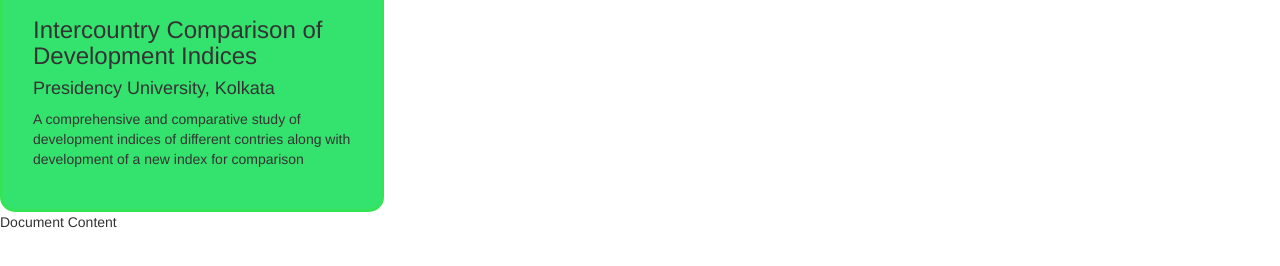
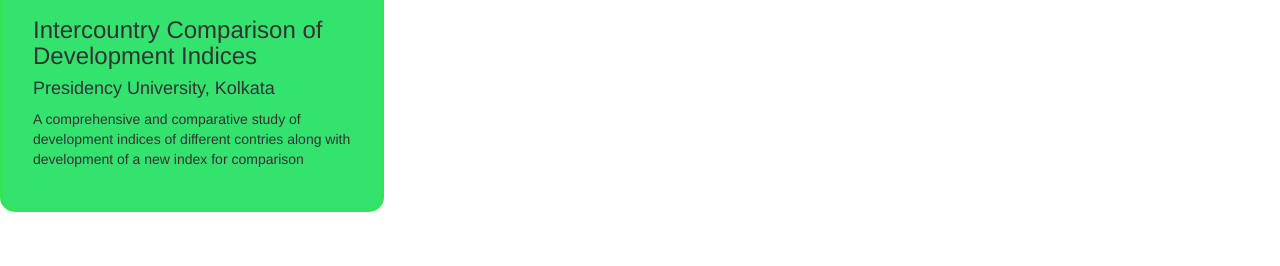
Before and after one commit to upali15/upali15.github.io, a website with bundled scripts: page about.html in a window 1280 px wide. Shown: the part 506-772 px from the top of the page. Built offline with nearby package versions, Linux system fonts and the light colour scheme.

Commit message:
About myself page

```diff
--- a/about.html
+++ b/about.html
@@ -23,9 +23,6 @@
         </nav>
     </header>
     <div id="topabout">Topabout should be here</div>
-    <div>
-        Document Content
-    </div>
     <script src="https://ajax.googleapis.com/ajax/libs/jquery/3.5.1/jquery.min.js"></script>
     <script src="https://cdnjs.cloudflare.com/ajax/libs/popper.js/1.11.0/umd/popper.min.js"></script>
     <script src="https://maxcdn.bootstrapcdn.com/bootstrap/3.4.1/js/bootstrap.min.js"></script>
```
